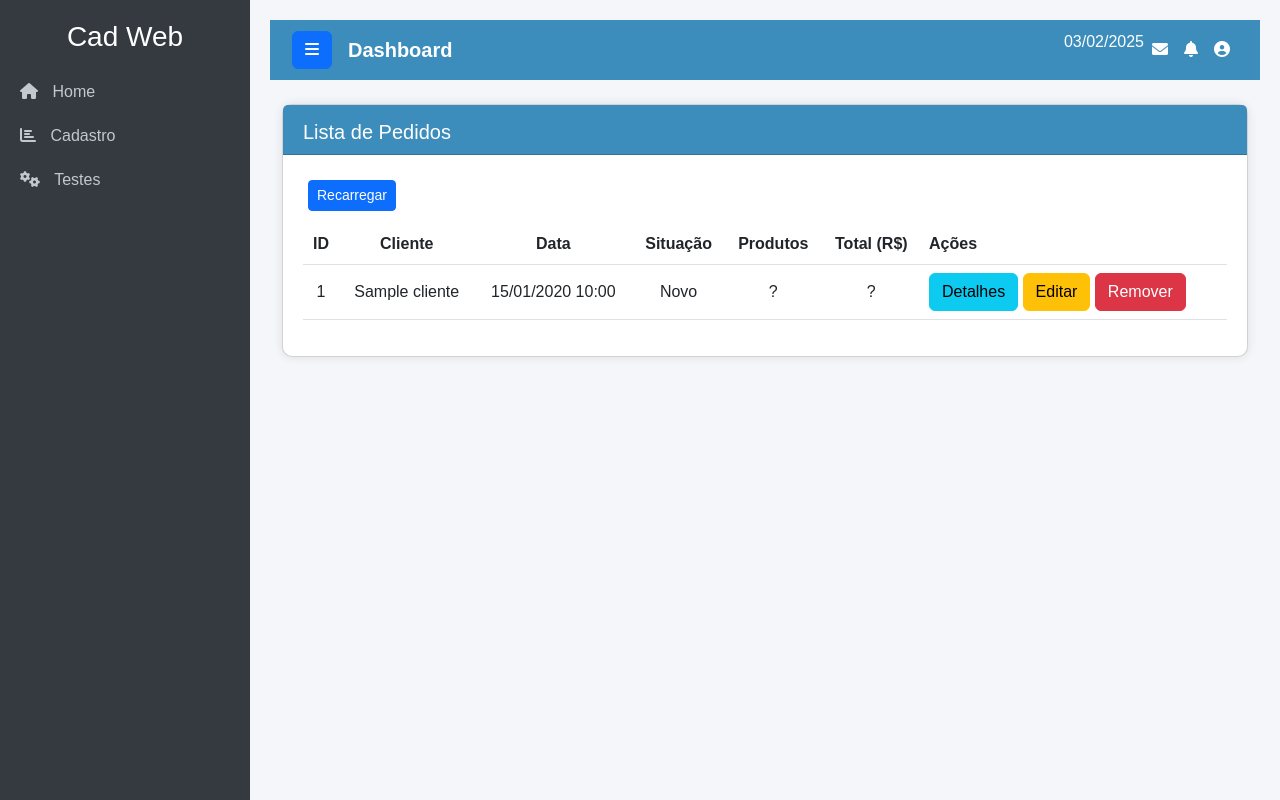
After one commit to Rosepereira/CADWEB-I, a Django app: page /pedido/lista in a window 1280 px wide. The commit adds this page. Run offline with Django 4.2, Linux system fonts and the light colour scheme; tables that the repository leaves empty hold one stand-in row (values such as "Sample post"); some libraries are stand-ins or nearby versions.

Commit message:
inclusão item pedido

```diff
--- a/home/models.py
+++ b/home/models.py
@@ -45,3 +45,45 @@ class Estoque(models.Model):
 
     def __str__(self):
         return f'{self.produto.nome} - Quantidade: {self.qtde}'
+
+class Pedido(models.Model):
+
+
+    NOVO = 1
+    EM_ANDAMENTO = 2
+    CONCLUIDO = 3
+    CANCELADO = 4
+
+
+    STATUS_CHOICES = [
+        (NOVO, 'Novo'),
+        (EM_ANDAMENTO, 'Em Andamento'),
+        (CONCLUIDO, 'Concluído'),
+        (CANCELADO, 'Cancelado'),
+    ]
+
+
+    cliente = models.ForeignKey(Cliente, on_delete=models.CASCADE)
+    produtos = models.ManyToManyField(Produto, through='ItemPedido')
+    data_pedido = models.DateTimeField(auto_now_add=True)
+    status = models.IntegerField(choices=STATUS_CHOICES, default=NOVO)
+
+
+    def __str__(self):
+            return f"Pedido {self.id} - Cliente: {self.cliente.nome} - Status: {self.get_status_display()}"
+
+    @property
+    def data_pedidof(self):
+        if self.data_pedido:
+            return self.data_pedido.strftime('%d/%m/%Y %H:%M')
+        return None
+
+class ItemPedido(models.Model):
+    pedido = models.ForeignKey(Pedido, on_delete=models.CASCADE)
+    produto = models.ForeignKey(Produto, on_delete=models.CASCADE)
+    qtde = models.PositiveIntegerField()
+    preco = models.DecimalField(max_digits=10, decimal_places=2)
+
+
+    def __str__(self):
+        return f"{self.produto.nome} (Qtd: {self.qtde}) - Preço Unitário: {self.preco}"
--- a/home/urls.py
+++ b/home/urls.py
@@ -27,4 +27,10 @@ urlpatterns = [
     path('teste2/', views.teste2, name='teste2'),
     path('buscar_dados/<str:app_modelo>/', views.buscar_dados, name='buscar_dados'),
     path('teste3/', views.teste3, name='teste3'),
+
+    path('pedido/lista', views.pedido, name='listaPedido'),
+    path('pedido/novo_pedido/<int:id>', views.novo_pedido, name='novo_pedido'),
+    path('detalhes_pedido/<int:id>', views.detalhes_pedido, name='detalhes_pedido'),
+    path('editar_pedido/<int:id>/', views.editar_pedido, name='editar_pedido'),
+    path('remover_pedido/<int:id>/', views.remover_pedido, name='remover_pedido')
 ]
--- a/home/views.py
+++ b/home/views.py
@@ -242,3 +242,77 @@ def buscar_dados(request, app_modelo):
 
 def teste3(request):
     return render(request, 'testes/teste3.html')
+
+def pedido(request):
+    listaPedido = Pedido.objects.all().order_by('-id')
+    return render(request, 'pedido/lista.html', {'listaPedido': listaPedido})
+
+def novo_pedido(request,id):
+    if request.method == 'GET':
+        try:
+            cliente = Cliente.objects.get(pk=id)
+        except Cliente.DoesNotExist:
+            # Caso o registro não seja encontrado, exibe a mensagem de erro
+            messages.error(request, 'Registro não encontrado')
+            return redirect('cliente')  # Redireciona para a listagem
+        # cria um novo pedido com o cliente selecionado
+        pedido = Pedido(cliente=cliente)
+        form = PedidoForm(instance=pedido)# cria um formulario com o novo pedido
+        return render(request, 'pedido/form.html',{'form': form,})
+    else: # se for metodo post, salva o pedido.
+        form = PedidoForm(request.POST)
+        if form.is_valid():
+            pedido = form.save()
+            return redirect('pedido')
+
+def detalhes_pedido(request, id):
+    try:
+        pedido = Pedido.objects.get(pk=id)
+    except Pedido.DoesNotExist:
+        messages.error(request, 'Registro não encontrado')
+        return redirect('pedido')
+
+    if request.method == 'GET':
+        itemPedido = ItemPedido(pedido=pedido)
+        form = ItemPedidoForm(instance=itemPedido)
+    else:
+        form = ItemPedidoForm(request.POST)
+
+    contexto = {
+        'pedido': pedido,
+        'form': form,
+    }
+
+    return render(request, 'pedido/detalhes.html', contexto)
+
+def editar_pedido(request, id):
+    try:
+        pedido = Pedido.objects.get(pk=id)
+    except:
+        messages.error(request, 'Registro não encontrado')
+        return redirect('listaPedido')
+
+    if (request.method == 'POST'):
+        form = PedidoForm(request.POST, instance=pedido)
+        if form.is_valid():
+            produto = form.save()
+            listaPedido=[]
+            listaPedido.append(produto)
+            # return render(request, 'produto/lista.html', {'listaProduto':listaProduto,})
+            return redirect('listaPedido')
+
+    else:
+        form = PedidoForm(instance=pedido)
+
+    return render(request, 'pedido/formulario.html', {'form':form,})
+
+def remover_pedido(request, id):
+    try:
+        pedido = Pedido.objects.get(pk=id)
+        pedido.delete()
+        messages.success(request, 'Exclusão realizda com Sucesso.')
+    except:
+        messages.error(request, 'Registro não encontrado')
+        return redirect('listaPedido')
+
+    return redirect('listaPedido')
--- a/templates/cliente/lista.html
+++ b/templates/cliente/lista.html
@@ -30,7 +30,7 @@
                 <td>{{cliente.datanascimento}}</td>
                 {% comment %} <!-- <button type="button" class="btn btn-info" onclick="location.href='{% url 'detalhe_categoria' categoria.id%}'">Detalhes</button> --> {% endcomment %}
                 <td>
-                    <button type="button" class="btn btn-success">Novo Pedido</button>
+                    <button type="button" class="btn btn-primary" onclick="location.href='{% url 'novo_pedido' cliente.id%}'">Novo Pedido</button>
                     <button type="button" class="btn btn-info" onclick="location.href='{% url 'detalhe_cliente' cliente.id%}'">Detalhes</button>
                     <button type="button" class="btn btn-warning" onclick="location.href='{% url 'editar_cliente' cliente.id%}'">Editar</button>
                     <button type="button" class="btn btn-danger" onclick="confirmClose('{% url 'remover_cliente' cliente.id%}')">Remover</button>
--- a/templates/menu.html
+++ b/templates/menu.html
@@ -16,7 +16,7 @@
                 <a href="{% url 'listaCliente' %}" class="nav-link">Clientes</a>
             </li>
             <li class="nav-item">
-                <a href="#" class="nav-link">Pedidos</a>
+                <a href="{% url 'listaPedido' %}" class="nav-link">Pedidos</a>
             </li>
         </ul>
     </li>
@@ -34,7 +34,7 @@
     </li>
      -->
     <li class="nav-item">
-        <a href="#" class="nav-link"><i class="fas fa-cogs"></i> <span>Settings</span></a>
+        <a href="#" class="nav-link"><i class="fas fa-cogs"></i> <span>Testes</span></a>
         <ul class="submenu nav flex-column">
             <li class="nav-item">
                 <a href="{% url 'teste1' %}" class="nav-link">Teste 1</a>
--- /dev/null
+++ b/templates/pedido/lista.html
@@ -0,0 +1,58 @@
+{% extends 'base.html' %}
+
+{% block titulo_conteudo %} Lista de Pedidos {% endblock titulo_conteudo %}
+
+{% block conteudo %}
+
+<div class="barrabotoes">
+  <button onClick="location='{% url 'listaPedido' %}'" type="button" class="btn btn-primary btn-sm">Recarregar</button>
+</div>
+
+
+<table class="table table-hover">
+  <thead>
+    <tr>
+      <th style="text-align: center; vertical-align: middle;">ID</th>
+      <th style="text-align: center; vertical-align: middle;">Cliente</th>
+      <th style="text-align: center; vertical-align: middle;">Data</th>
+      <th style="text-align: center; vertical-align: middle;">Situação</th>
+      <th style="text-align: center; vertical-align: middle;">Produtos</th>
+      <th style="text-align: center; vertical-align: middle;">Total (R$)</th>
+
+      <th style="vertical-align: middle;">Ações</th>
+    </tr>
+  </thead>
+  <tbody>
+    {% for pedido in listaPedido %}
+    <tr>
+      <td style="text-align: center; vertical-align: middle;">{{ pedido.id }}</td>
+      <td style="text-align: center; vertical-align: middle;">{{ pedido.cliente.nome }}</td>
+      <td style="text-align: center; vertical-align: middle;">{{ pedido.data_pedidof }}</td>
+      <td style="text-align: center; vertical-align: middle;">{{ pedido.get_status_display }}</td>
+      <td style="text-align: center; vertical-align: middle;">?</td>
+      <td style="text-align: center; vertical-align: middle;">?</td>
+      <td>
+        <button type="button" class="btn btn-info"
+          onclick="location.href='{% url 'detalhes_pedido' pedido.id%}'">Detalhes</button>
+        <button type="button" class="btn btn-warning"
+          onclick="location.href='{% url 'editar_pedido' pedido.id%}'">Editar</button>
+        <button type="button" class="btn btn-danger"
+          onclick="confirmClose('{% url 'remover_pedido' pedido.id%}')">Remover</button>
+      </td>
+    </tr>
+    {% endfor %}
+  </tbody>
+</table>
+
+<script>
+  function confirmClose(url) {
+    const confirmar = confirm("Tem certeza que deseja remover este registro?");
+    if (confirmar) {
+      window.location.href = url;
+    }
+  }
+</script>
+
+
+
+{% endblock conteudo %}
```
Also changed, not shown: home/forms.py (+19 -0 lines), templates/pedido/detalhes.html (added, +63 -0 lines), templates/pedido/formulario.html (added, +47 -0 lines), home/migrations/0005_itempedido_pedido_itempedido_pedido_and_more.py (added).
